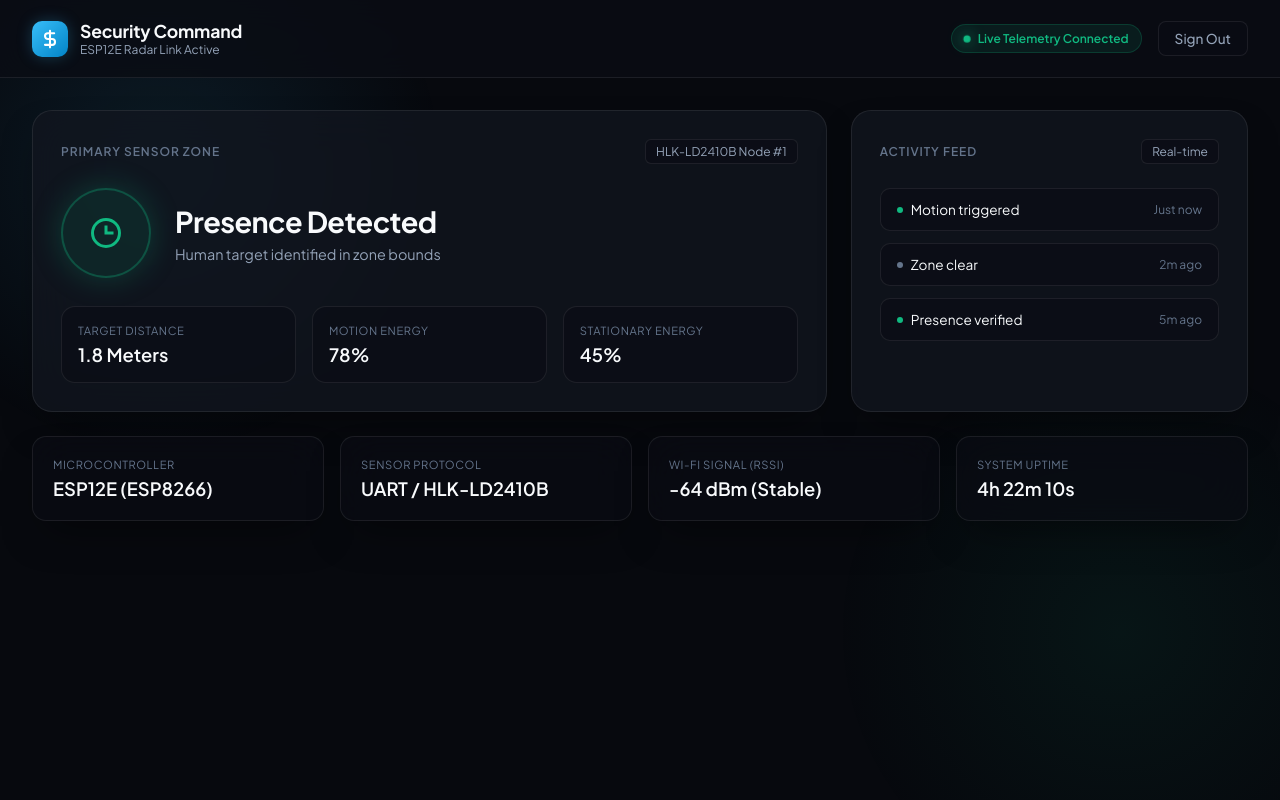
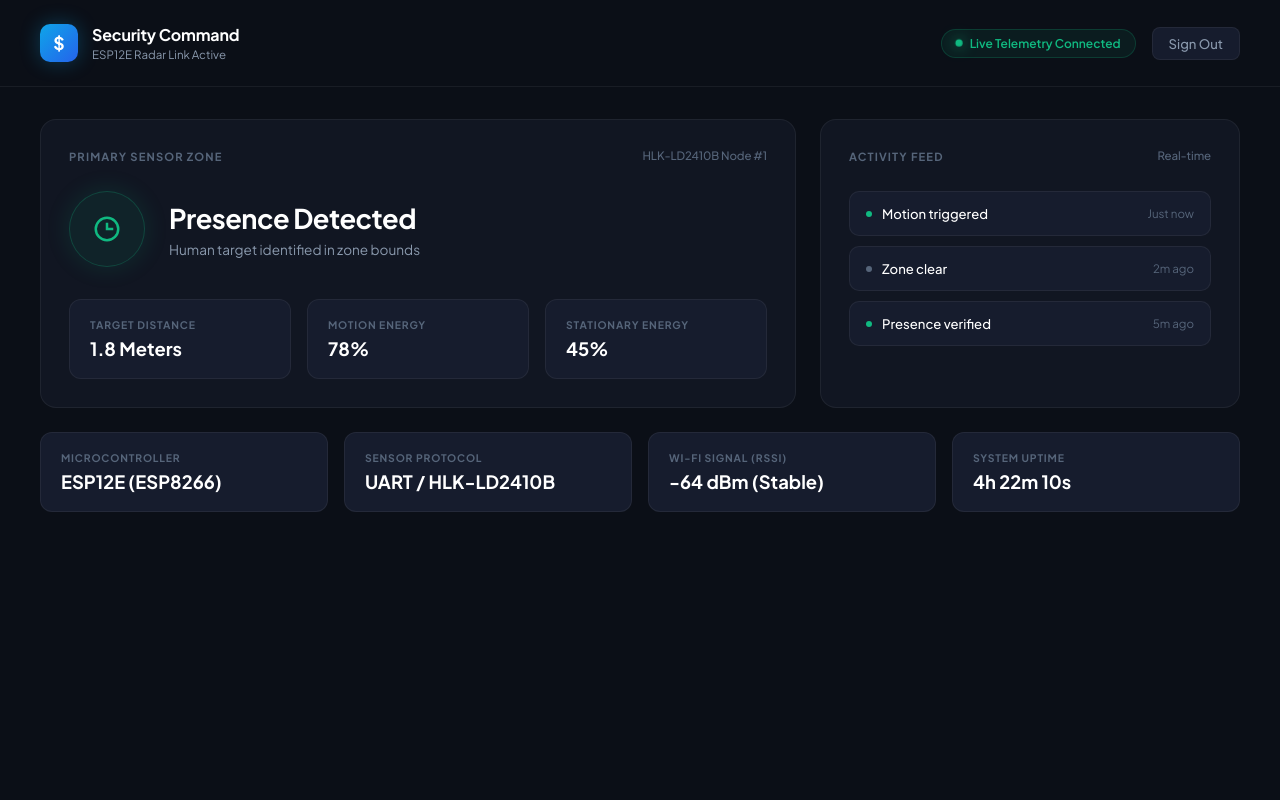
Before and after one commit to PsychicNova/Security-Database, a website: page public/Dashboard.html in a window 1280 px wide. Drawn offline with Linux system fonts and the light colour scheme.

Commit message:
Match dashboard layout precisely to reference image

```diff
--- a/public/Dashboard.html
+++ b/public/Dashboard.html
@@ -9,18 +9,15 @@
   <link href="https://fonts.googleapis.com/css2?family=Plus+Jakarta+Sans:wght@300;400;500;600;700&display=swap" rel="stylesheet">
   <style>
     :root {
-      --bg-dark: #07090e;
-      --card-bg: rgba(18, 22, 31, 0.75);
-      --card-border: rgba(255, 255, 255, 0.08);
-      --input-bg: rgba(10, 13, 20, 0.6);
-      --accent-blue: #38bdf8;
-      --accent-glow: rgba(56, 189, 248, 0.25);
+      --bg-dark: #0b0f17;
+      --card-bg: #111622;
+      --card-border: rgba(255, 255, 255, 0.06);
+      --input-bg: #161c2d;
       --accent-green: #10b981;
-      --accent-green-glow: rgba(16, 185, 129, 0.25);
-      --accent-red: #f43f5e;
-      --text-primary: #f8fafc;
-      --text-secondary: #94a3b8;
-      --text-muted: #64748b;
+      --accent-green-glow: rgba(16, 185, 129, 0.15);
+      --text-primary: #ffffff;
+      --text-secondary: #8a99ad;
+      --text-muted: #56657a;
     }
 
     * {
@@ -36,72 +33,48 @@
       min-height: 100vh;
       display: flex;
       flex-direction: column;
-      position: relative;
-      overflow-x: hidden;
-    }
-
-    /* Ambient Glows */
-    .ambient-glow-1 {
-      position: fixed;
-      top: -15%;
-      left: -10%;
-      width: 45vw;
-      height: 45vw;
-      background: radial-gradient(circle, rgba(56, 189, 248, 0.1) 0%, rgba(0, 0, 0, 0) 70%);
-      pointer-events: none;
-      z-index: 0;
-    }
-
-    .ambient-glow-2 {
-      position: fixed;
-      bottom: -15%;
-      right: -10%;
-      width: 45vw;
-      height: 45vw;
-      background: radial-gradient(circle, rgba(16, 185, 129, 0.07) 0%, rgba(0, 0, 0, 0) 70%);
-      pointer-events: none;
-      z-index: 0;
     }
 
     /* Header */
     header {
-      position: relative;
-      z-index: 10;
       display: flex;
       justify-content: space-between;
       align-items: center;
-      padding: 20px 32px;
-      background: rgba(10, 13, 20, 0.8);
-      backdrop-filter: blur(16px);
+      padding: 24px 40px;
+      background: var(--bg-dark);
       border-bottom: 1px solid var(--card-border);
     }
 
     .nav-brand {
       display: flex;
       align-items: center;
-      gap: 12px;
+      gap: 14px;
     }
 
     .brand-icon {
-      width: 36px;
-      height: 36px;
-      background: linear-gradient(135deg, #38bdf8 0%, #0284c7 100%);
+      width: 38px;
+      height: 38px;
+      background: linear-gradient(135deg, #0ea5e9 0%, #2563eb 100%);
       border-radius: 10px;
       display: flex;
       align-items: center;
       justify-content: center;
-      box-shadow: 0 0 15px var(--accent-glow);
+      color: white;
+      font-weight: 700;
+      font-size: 1.1rem;
+      box-shadow: 0 0 20px rgba(14, 165, 233, 0.3);
     }
 
     .brand-title {
-      font-size: 1.1rem;
+      font-size: 1rem;
       font-weight: 700;
       letter-spacing: -0.01em;
     }
 
     .brand-subtitle {
-      font-size: 0.75rem;
+      font-size: 0.72rem;
       color: var(--text-secondary);
+      margin-top: 2px;
     }
 
     .nav-actions {
@@ -114,9 +87,9 @@
       display: inline-flex;
       align-items: center;
       gap: 8px;
-      background: rgba(16, 185, 129, 0.1);
+      background: rgba(16, 185, 129, 0.08);
       border: 1px solid rgba(16, 185, 129, 0.2);
-      padding: 6px 12px;
+      padding: 6px 14px;
       border-radius: 20px;
       font-size: 0.75rem;
       font-weight: 600;
@@ -142,9 +115,9 @@
       background: var(--input-bg);
       border: 1px solid var(--card-border);
       color: var(--text-secondary);
-      padding: 8px 16px;
+      padding: 7px 16px;
       border-radius: 8px;
-      font-size: 0.85rem;
+      font-size: 0.82rem;
       font-weight: 500;
       cursor: pointer;
       transition: all 0.2s ease;
@@ -152,20 +125,18 @@
     }
 
     .btn-logout:hover {
-      background: rgba(244, 63, 94, 0.1);
-      border-color: rgba(244, 63, 94, 0.3);
-      color: var(--accent-red);
+      background: rgba(239, 68, 68, 0.1);
+      border-color: rgba(239, 68, 68, 0.3);
+      color: #ef4444;
     }
 
-    /* Main Grid Container */
+    /* Main Container */
     main {
-      position: relative;
-      z-index: 10;
       flex: 1;
-      max-width: 1400px;
+      max-width: 1440px;
       width: 100%;
       margin: 32px auto;
-      padding: 0 32px;
+      padding: 0 40px;
       display: flex;
       flex-direction: column;
       gap: 24px;
@@ -173,7 +144,7 @@
 
     .dashboard-grid {
       display: grid;
-      grid-template-columns: 2fr 1fr;
+      grid-template-columns: 1.8fr 1fr;
       gap: 24px;
     }
 
@@ -185,36 +156,31 @@
 
     .dashboard-card {
       background: var(--card-bg);
-      backdrop-filter: blur(20px);
-      -webkit-backdrop-filter: blur(20px);
       border: 1px solid var(--card-border);
-      border-radius: 20px;
+      border-radius: 16px;
       padding: 28px;
-      box-shadow: 0 20px 40px -15px rgba(0, 0, 0, 0.5);
     }
 
     .card-header-row {
       display: flex;
       justify-content: space-between;
       align-items: center;
-      margin-bottom: 24px;
+      margin-bottom: 28px;
     }
 
     .card-title {
-      font-size: 0.75rem;
-      font-weight: 600;
+      font-size: 0.7rem;
+      font-weight: 700;
       text-transform: uppercase;
-      letter-spacing: 0.08em;
+      letter-spacing: 0.1em;
       color: var(--text-muted);
     }
 
     .card-subtitle-tag {
-      font-size: 0.75rem;
-      color: var(--text-secondary);
-      background: var(--input-bg);
-      padding: 4px 10px;
-      border-radius: 6px;
-      border: 1px solid var(--card-border);
+      font-size: 0.72rem;
+      color: var(--text-muted);
+      font-weight: 500;
+      letter-spacing: -0.01em;
     }
 
     /* Primary Sensor Zone Layout */
@@ -222,48 +188,37 @@
       display: flex;
       align-items: center;
       gap: 24px;
-      margin-bottom: 28px;
+      margin-bottom: 32px;
     }
 
     .presence-indicator-ring {
-      width: 90px;
-      height: 90px;
+      width: 76px;
+      height: 76px;
       border-radius: 50%;
       display: flex;
       align-items: center;
       justify-content: center;
-      background: rgba(16, 185, 129, 0.1);
-      border: 2px solid rgba(16, 185, 129, 0.3);
-      box-shadow: 0 0 30px var(--accent-green-glow);
+      background: rgba(16, 185, 129, 0.08);
+      border: 1px solid rgba(16, 185, 129, 0.25);
+      box-shadow: 0 0 25px var(--accent-green-glow);
       flex-shrink: 0;
-      transition: all 0.3s ease;
-    }
-
-    .presence-indicator-ring.clear {
-      background: rgba(100, 116, 139, 0.1);
-      border-color: rgba(100, 116, 139, 0.2);
-      box-shadow: none;
     }
 
     .presence-indicator-ring svg {
-      width: 36px;
-      height: 36px;
+      width: 30px;
+      height: 30px;
       fill: var(--accent-green);
     }
 
-    .presence-indicator-ring.clear svg {
-      fill: var(--text-muted);
-    }
-
     .presence-info h2 {
-      font-size: 1.8rem;
+      font-size: 1.7rem;
       font-weight: 700;
       letter-spacing: -0.02em;
       margin-bottom: 6px;
     }
 
     .presence-info p {
-      font-size: 0.9rem;
+      font-size: 0.85rem;
       color: var(--text-secondary);
     }
 
@@ -274,31 +229,26 @@
       gap: 16px;
     }
 
-    @media (max-width: 768px) {
-      .metrics-row {
-        grid-template-columns: 1fr;
-      }
-    }
-
     .metric-box {
       background: var(--input-bg);
       border: 1px solid var(--card-border);
-      padding: 16px;
-      border-radius: 14px;
+      padding: 18px 20px;
+      border-radius: 12px;
     }
 
     .metric-box span {
       display: block;
       color: var(--text-muted);
       text-transform: uppercase;
-      font-size: 0.7rem;
-      letter-spacing: 0.05em;
+      font-size: 0.65rem;
+      letter-spacing: 0.08em;
       margin-bottom: 6px;
+      font-weight: 700;
     }
 
     .metric-box strong {
       color: var(--text-primary);
-      font-weight: 600;
+      font-weight: 700;
       font-size: 1.15rem;
     }
 
@@ -306,7 +256,7 @@
     .activity-feed-list {
       display: flex;
       flex-direction: column;
-      gap: 12px;
+      gap: 10px;
     }
 
     .activity-item {
@@ -315,16 +265,17 @@
       align-items: center;
       background: var(--input-bg);
       border: 1px solid var(--card-border);
-      padding: 12px 16px;
+      padding: 13px 16px;
       border-radius: 10px;
-      font-size: 0.85rem;
+      font-size: 0.82rem;
     }
 
     .activity-desc {
       display: flex;
       align-items: center;
-      gap: 8px;
+      gap: 10px;
       color: var(--text-primary);
+      font-weight: 500;
     }
 
     .activity-dot {
@@ -336,7 +287,7 @@
 
     .activity-time {
       color: var(--text-muted);
-      font-size: 0.75rem;
+      font-size: 0.72rem;
     }
 
     /* Bottom System Details Row */
@@ -355,15 +306,10 @@
 </head>
 <body>
 
-  <div class="ambient-glow-1"></div>
-  <div class="ambient-glow-2"></div>
-
   <!-- Header -->
   <header>
     <div class="nav-brand">
-      <div class="brand-icon">
-        <svg width="20" height="20" viewBox="0 0 24 24" fill="none" stroke="#ffffff" stroke-width="2.5" stroke-linecap="round" stroke-linejoin="round"><path d="M12 2v20M17 5H9.5a3.5 3.5 0 0 0 0 7h5a3.5 3.5 0 0 1 0 7H6"/></svg>
-      </div>
+      <div class="brand-icon">$</div>
       <div>
         <div class="brand-title">Security Command</div>
         <div class="brand-subtitle">ESP12E Radar Link Active</div>
@@ -439,49 +385,24 @@
 
     <!-- Bottom System Details Row -->
     <div class="system-details-row">
-      <div class="dashboard-card metric-box" style="padding: 20px;">
+      <div class="dashboard-card metric-box">
         <span>Microcontroller</span>
         <strong>ESP12E (ESP8266)</strong>
       </div>
-      <div class="dashboard-card metric-box" style="padding: 20px;">
+      <div class="dashboard-card metric-box">
         <span>Sensor Protocol</span>
         <strong>UART / HLK-LD2410B</strong>
       </div>
-      <div class="dashboard-card metric-box" style="padding: 20px;">
+      <div class="dashboard-card metric-box">
         <span>Wi-Fi Signal (RSSI)</span>
         <strong>-64 dBm (Stable)</strong>
       </div>
-      <div class="dashboard-card metric-box" style="padding: 20px;">
+      <div class="dashboard-card metric-box">
         <span>System Uptime</span>
         <strong>4h 22m 10s</strong>
       </div>
     </div>
   </main>
 
-  <script>
-    function updateSensorState(data) {
-      const ring = document.getElementById('ringIndicator');
-      const statusText = document.getElementById('presenceStatusText');
-      const subText = document.getElementById('presenceSubText');
-      const distance = document.getElementById('targetDistance');
-      const motion = document.getElementById('motionEnergy');
-      const stationary = document.getElementById('stationaryEnergy');
-
-      if (data.presence) {
-        ring.classList.remove('clear');
-        statusText.innerText = 'Presence Detected';
-        subText.innerText = 'Human target identified in zone bounds';
-      } else {
-        ring.classList.add('clear');
-        statusText.innerText = 'Zone Clear';
-        subText.innerText = 'No target movement detected';
-      }
-
-      if (data.distance) distance.innerText = data.distance + ' Meters';
-      if (data.motion) motion.innerText = data.motion + '%';
-      if (data.stationary) stationary.innerText = data.stationary + '%';
-    }
-  </script>
-
 </body>
 </html>
```
